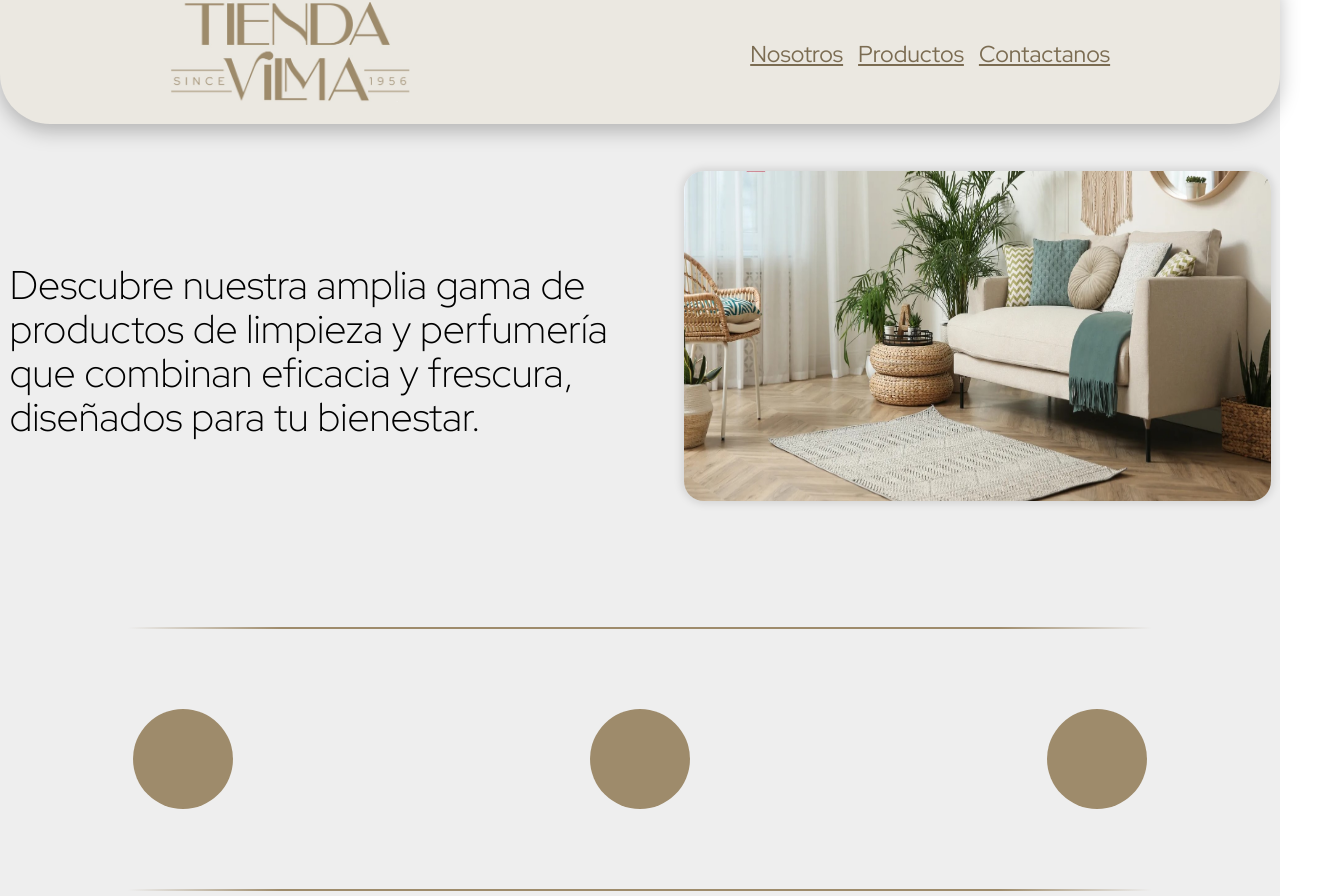
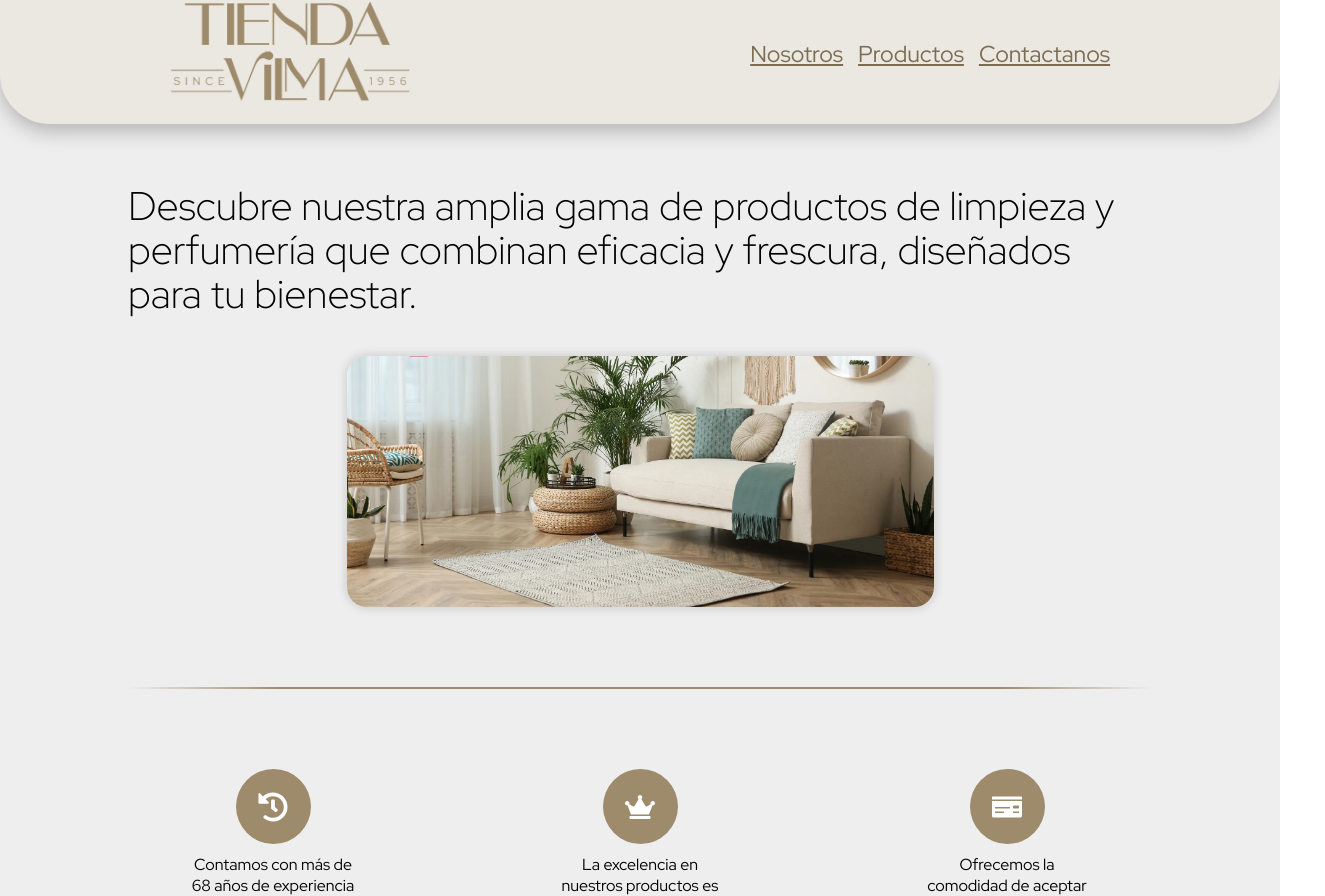
Before and after one commit to LucianoBarberis/tiendaVilma, a React (Vite) app: page / in a window 1280 px wide. Shown: the part 16-912 px from the top of the page, 1325 px wide, since content can reach past the window. Built offline with nearby package versions, Linux system fonts and the light colour scheme.

Commit message:
Iconos Añadidos

```diff
--- a/package.json
+++ b/package.json
@@ -13,6 +13,7 @@
     "leaflet": "^1.9.4",
     "react": "^18.3.1",
     "react-dom": "^18.3.1",
+    "react-icons": "^5.3.0",
     "react-leaflet": "^4.2.1",
     "react-router-dom": "^6.28.0"
   },
--- a/src/components/Content/Content.css
+++ b/src/components/Content/Content.css
@@ -1,14 +1,8 @@
-:root {
-    --brown-color: #9E8B6B;
-    --white-color: #EEEEEE;
-    --title-color: #4B4436;
-}
-
 .intro {
     display: flex;
     justify-content: center;
     align-items: center;
-    width: 1370px;
+    width: 80%;
     height: 423px;
     gap: 40px;
 }
@@ -17,8 +11,6 @@
     font-size: 40px;
     font-weight: lighter;
     line-height: 44px;
-    width: 634px;
-    height: 145px;
 }
 
 .banner {
@@ -28,23 +20,38 @@
     box-shadow: 0px 0px 9px 2px rgb(0, 0, 0, 0.125);
 }
 
+.iconContainer {
+    width: 175px;
+    display: flex;
+    flex-direction: column;
+    align-items: center;
+    gap: 10px;
+}
+
+.iconContainer p {
+    text-align: center;
+}
+
 .circles {
-    width: 1370px;
-    height: 100px;
+    width: 80vw;
+    height: auto;
     display: flex;
-    justify-content: space-around;
+    justify-content: center;
+    gap: 15vw;
 }
 
 .icon {
     background-color: var(--brown-color);
-    height: 100px;
-    width: 100px;
+    height: 75px;
+    width: 75px;
     border-radius: 1000px;
+    display: flex;
+    justify-content: center;
+    align-items: center;
 }
 
 .aboutUs {
-    width: 1134px;
-    height: 408px;
+    width: 80%;
     margin-top: 20px;
 }
 
@@ -75,3 +82,10 @@ button {
 button img {
     height: 24px;
 }
+
+@media (max-width: 1400px) {
+    .intro {
+        flex-direction: column;
+        margin-top: 60px;
+    }
+}
--- a/src/components/Content/Content.jsx
+++ b/src/components/Content/Content.jsx
@@ -1,6 +1,7 @@
 import React from 'react'
 import './Content.css'
 import { Link } from 'react-router-dom'
+import { FaHistory, FaCrown, FaMoneyCheck, FaArrowRight  } from 'react-icons/fa'
 
 const Content = () => {
     return (
@@ -11,9 +12,24 @@ const Content = () => {
             </div>
             <figure className='divider'></figure>
             <div className='circles'>
-                <figure className='icon'></figure>
-                <figure className='icon'></figure>
-                <figure className='icon'></figure>
+                <div className='iconContainer'>
+                    <figure className='icon'>
+                        <FaHistory color='#fff' size={30} />
+                    </figure>
+                    <p>Contamos con más de 68 años de experiencia brindando lo mejor a nuestros clientes.</p>
+                </div>
+                <div className='iconContainer'>
+                    <figure className='icon'>
+                        <FaCrown color='#fff' size={30} />
+                    </figure>
+                    <p>La excelencia en nuestros productos es nuestra mayor distinción.</p>
+                </div>
+                <div className='iconContainer'>
+                    <figure className='icon'>
+                        <FaMoneyCheck color='#fff' size={30} />
+                    </figure>
+                    <p>Ofrecemos la comodidad de aceptar todos los métodos de pago.</p>
+                </div>
             </div>
             <figure className='divider'></figure>
             <h2>Nosotros</h2>
@@ -27,7 +43,7 @@ const Content = () => {
             </section>
             <Link to="/products">
                 <button>
-                    <p>Ver nuestros productos destacados</p>
+                    <p>Ver nuestros productos destacados <FaArrowRight size={20} /></p>
                 </button>
             </Link>
         </>
```
Also changed, not shown: 1 other file (tests, documents, lock files or other folders).
